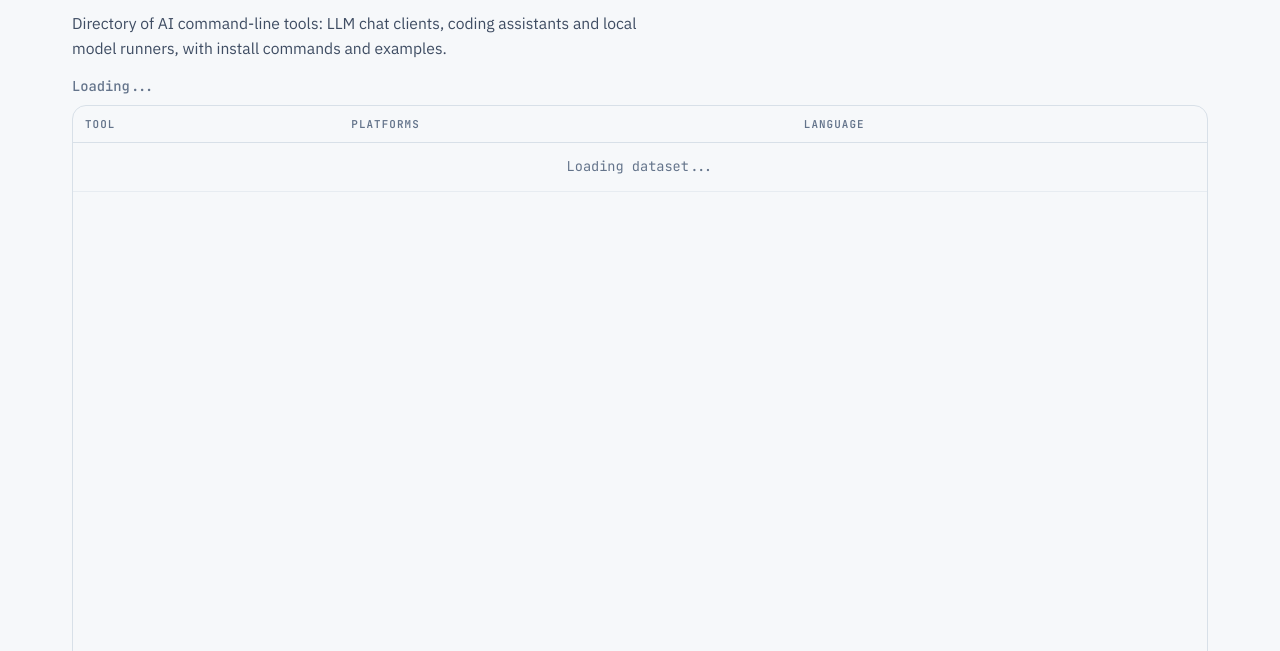
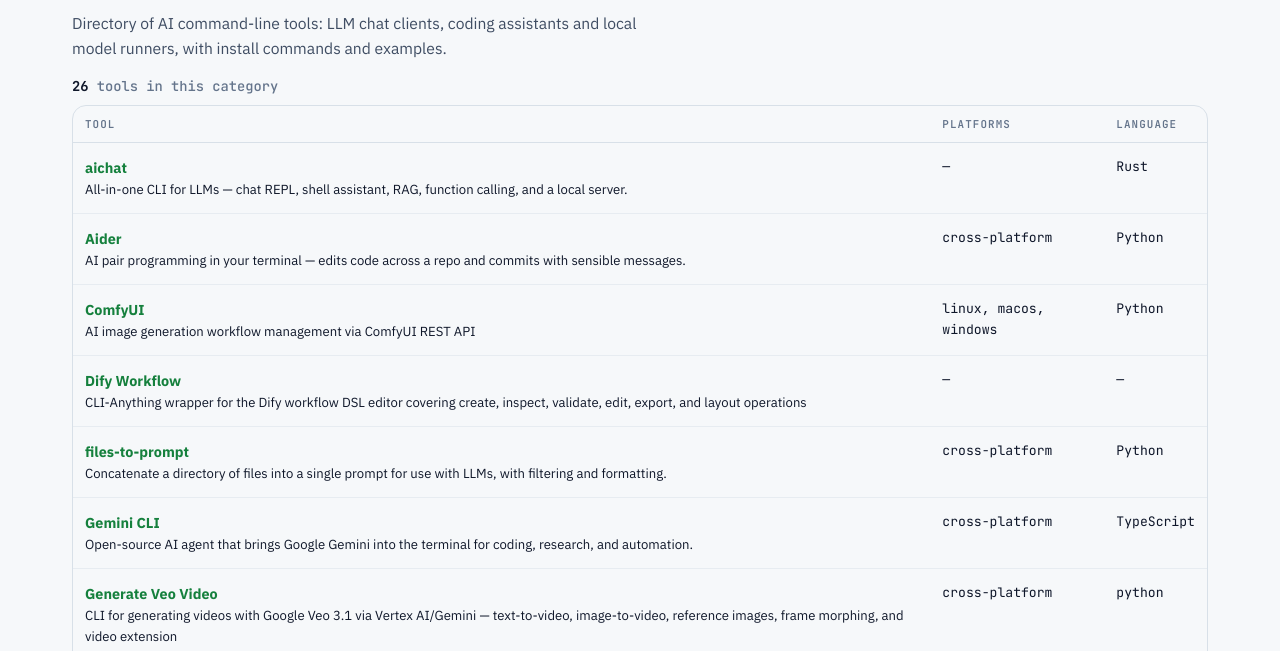
Before and after one commit to mughil/CLI_CODE, a website: page best-ai-cli-tools.html in a window 1280 px wide. Shown: the part 149-800 px from the top of the page. Drawn offline with Linux system fonts and the light colour scheme.

Commit message:
Fix script execution timing on DOMContentLoaded

```diff
--- a/best-ai-cli-tools.html
+++ b/best-ai-cli-tools.html
@@ -74,7 +74,7 @@
   </div>
 </footer>
 <script>
-(function () {
+document.addEventListener('DOMContentLoaded', function () {
   'use strict';
   var CAT = 'ai';
   var esc = function (s) { return String(s == null ? '' : s).replace(/[&<>"']/g, function (c) {
@@ -95,7 +95,7 @@
   }).catch(function (err) {
     document.getElementById('rows').innerHTML = '<tr><td colspan="3" class="empty">Could not load the dataset (' + esc(err && err.message || err) + ').</td></tr>';
   });
-})();
+});
 </script>
 </body>
 </html>
```
